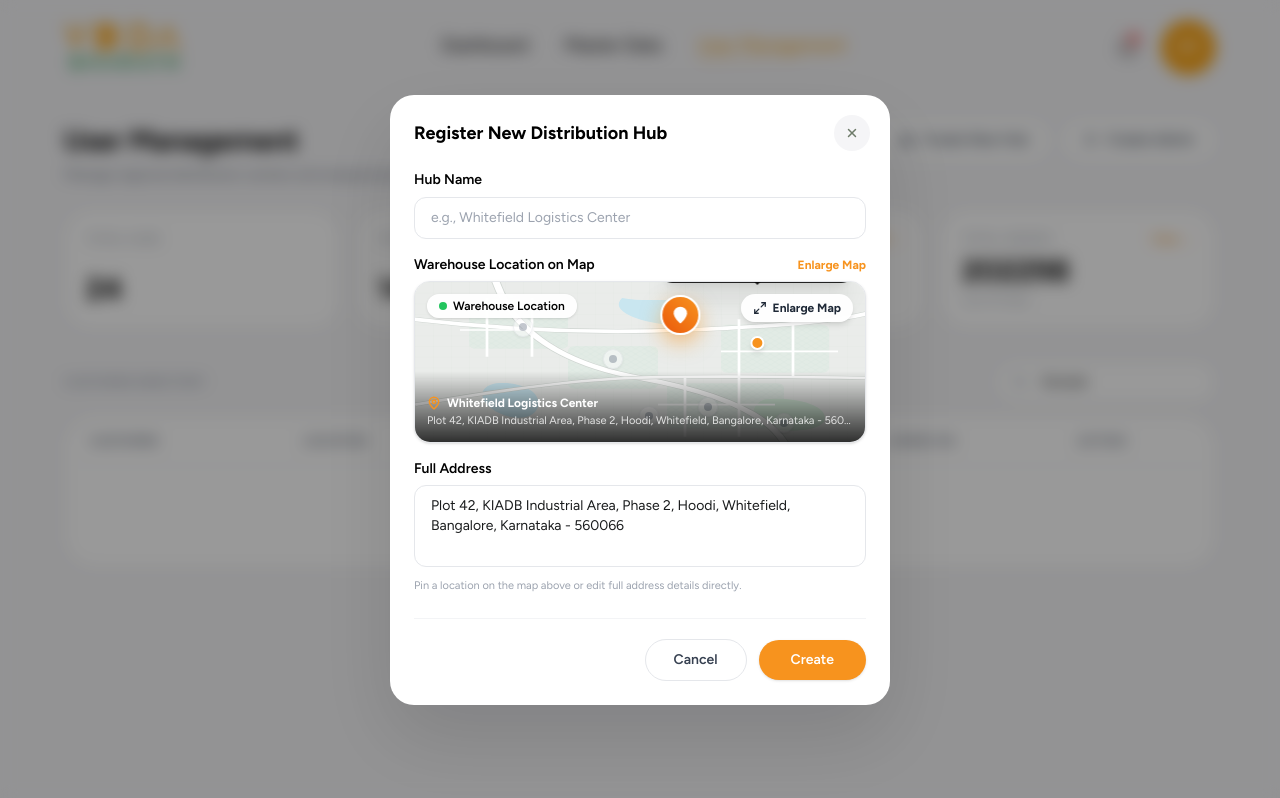
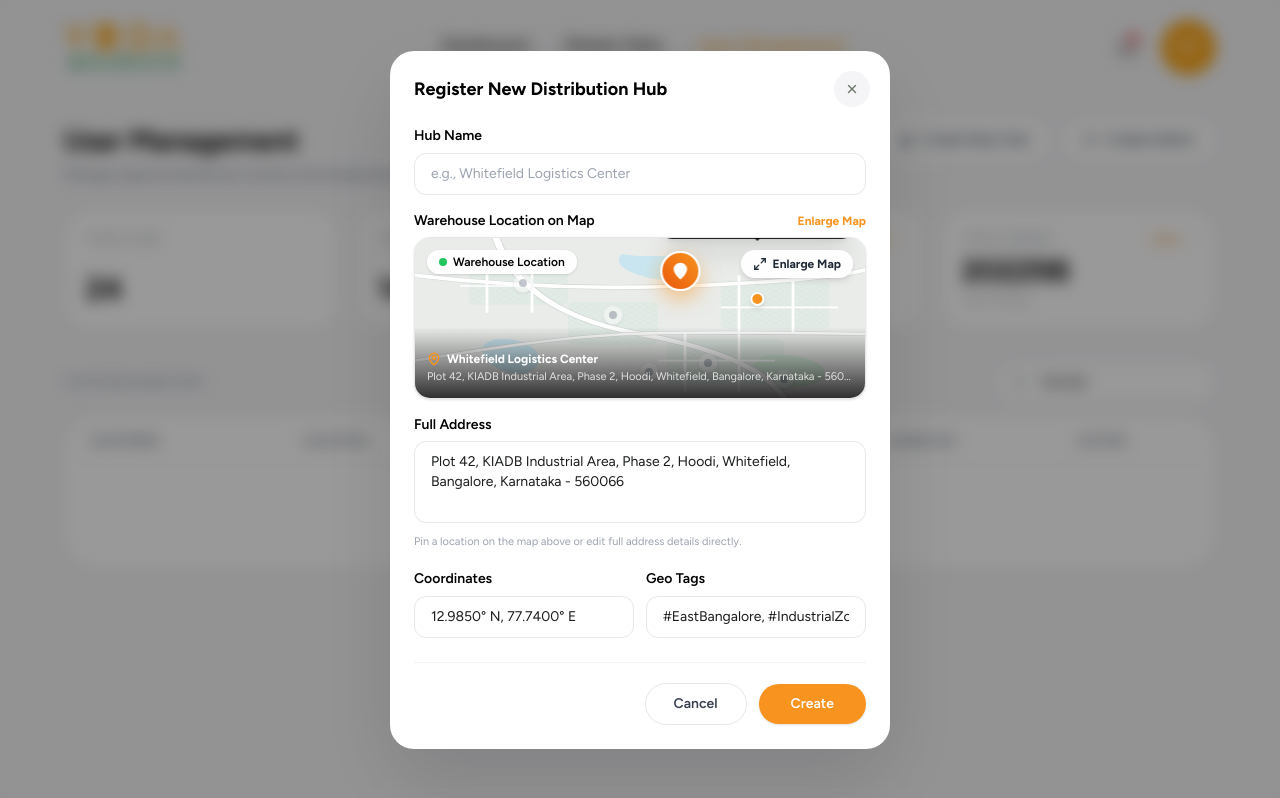
Before and after one commit to ARBRABBIT/Vedabharath-dashboards, a Next.js app: page /super-admin/users in a window 1280 px wide. Both pictures are taken after typing "Sample" into the empty fields and a click on the button "Create New Hub". Built offline with nearby package versions, Linux system fonts and the light colour scheme.

Commit message:
feat(users): add Geo Tags and Coordinates fields to Register New Distribution Hub modal

```diff
--- a/src/components/super-admin/users/CreateHubModal.tsx
+++ b/src/components/super-admin/users/CreateHubModal.tsx
@@ -16,6 +16,8 @@ export type HubFormData = {
   zone: string;
   address: string;
   adminId: string;
+  coordinates?: string;
+  geoTags?: string;
 };
 
 type CreateHubModalProps = {
@@ -29,6 +31,8 @@ type CreateHubModalProps = {
 export function CreateHubModal({ open, onClose, initial, admins = [], onSave }: CreateHubModalProps) {
   const [name, setName] = useState("");
   const [address, setAddress] = useState("");
+  const [coordinates, setCoordinates] = useState("");
+  const [geoTags, setGeoTags] = useState("");
   const [adminId, setAdminId] = useState("");
   const [mapModalOpen, setMapModalOpen] = useState(false);
   const [error, setError] = useState(false);
@@ -37,7 +41,10 @@ export function CreateHubModal({ open, onClose, initial, admins = [], onSave }:
   useEffect(() => {
     if (!open) return;
     setName(initial?.name ?? "");
-    setAddress(initial?.facilityAddress ?? WAREHOUSE_PRESETS[0].fullAddress);
+    const defaultPreset = WAREHOUSE_PRESETS[0];
+    setAddress(initial?.facilityAddress ?? defaultPreset.fullAddress);
+    setCoordinates(defaultPreset.coordinates);
+    setGeoTags(defaultPreset.geoTags);
     setAdminId(admins.find((admin) => admin.hubId === initial?.id)?.id ?? "");
     setError(false);
     setStep("form");
@@ -59,7 +66,14 @@ export function CreateHubModal({ open, onClose, initial, admins = [], onSave }:
         ? "Hyderabad"
         : "Regional Hub";
 
-    onSave({ name: name.trim(), zone: zoneName, address: address.trim(), adminId });
+    onSave({
+      name: name.trim(),
+      zone: zoneName,
+      address: address.trim(),
+      adminId,
+      coordinates: coordinates.trim(),
+      geoTags: geoTags.trim(),
+    });
     setStep("success");
   }
 
@@ -152,6 +166,31 @@ export function CreateHubModal({ open, onClose, initial, admins = [], onSave }:
               </p>
             </div>
 
+            {/* Geo Tags & Coordinates */}
+            <div className="grid grid-cols-1 gap-3 sm:grid-cols-2">
+              <div>
+                <label className="text-sm font-semibold text-black">Coordinates</label>
+                <input
+                  type="text"
+                  value={coordinates}
+                  onChange={(event) => setCoordinates(event.target.value)}
+                  placeholder="e.g., 12.9850° N, 77.7400° E"
+                  className="mt-1.5 w-full rounded-xl border border-[#E5E7EB] px-4 py-2.5 text-sm outline-none placeholder:text-[#9CA3AF] focus:border-[#F7931E]"
+                />
+              </div>
+
+              <div>
+                <label className="text-sm font-semibold text-black">Geo Tags</label>
+                <input
+                  type="text"
+                  value={geoTags}
+                  onChange={(event) => setGeoTags(event.target.value)}
+                  placeholder="e.g., #Industrial, #Logistics"
+                  className="mt-1.5 w-full rounded-xl border border-[#E5E7EB] px-4 py-2.5 text-sm outline-none placeholder:text-[#9CA3AF] focus:border-[#F7931E]"
+                />
+              </div>
+            </div>
+
             {error && (
               <p className="rounded-xl bg-[#FEF2F2] px-4 py-3 text-sm font-semibold text-[#EF4444]">
                 Please fill in Hub Name and Full Address.
@@ -183,8 +222,10 @@ export function CreateHubModal({ open, onClose, initial, admins = [], onSave }:
         open={mapModalOpen}
         onClose={() => setMapModalOpen(false)}
         initialAddress={address}
-        onConfirmLocation={(confirmedAddr) => {
+        onConfirmLocation={(confirmedAddr, confirmedCoords, confirmedTags) => {
           setAddress(confirmedAddr);
+          if (confirmedCoords) setCoordinates(confirmedCoords);
+          if (confirmedTags) setGeoTags(confirmedTags);
           setError(false);
         }}
       />
--- a/src/components/super-admin/users/WarehouseLocationMapModal.tsx
+++ b/src/components/super-admin/users/WarehouseLocationMapModal.tsx
@@ -10,6 +10,8 @@ export type WarehouseLocation = {
   area: string;
   city: string;
   fullAddress: string;
+  coordinates: string;
+  geoTags: string;
   x: number; // percentage (0-100)
   y: number; // percentage (0-100)
 };
@@ -21,6 +23,8 @@ export const WAREHOUSE_PRESETS: WarehouseLocation[] = [
     area: "KIADB Industrial Area, Phase 2",
     city: "Bangalore",
     fullAddress: "Plot 42, KIADB Industrial Area, Phase 2, Hoodi, Whitefield, Bangalore, Karnataka - 560066",
+    coordinates: "12.9850° N, 77.7400° E",
+    geoTags: "#EastBangalore, #IndustrialZone, #Tier1",
     x: 76,
     y: 38,
   },
@@ -30,6 +34,8 @@ export const WAREHOUSE_PRESETS: WarehouseLocation[] = [
     area: "Electronic City Phase 1",
     city: "Bangalore",
     fullAddress: "Survey No. 88, Electronic City Phase 1, Near Hosur Main Road, Bangalore, Karnataka - 560100",
+    coordinates: "12.8452° N, 77.6602° E",
+    geoTags: "#SouthBangalore, #TechCorridor, #ExpressHub",
     x: 65,
     y: 78,
   },
@@ -39,6 +45,8 @@ export const WAREHOUSE_PRESETS: WarehouseLocation[] = [
     area: "Peenya 4th Phase",
     city: "Bangalore",
     fullAddress: "Shed 15, Peenya 4th Phase, Industrial Estate, Bangalore, Karnataka - 560058",
+    coordinates: "13.0285° N, 77.5195° E",
+    geoTags: "#NorthBangalore, #IndustrialBelt, #HeavyLogistics",
     x: 24,
     y: 28,
   },
@@ -48,6 +56,8 @@ export const WAREHOUSE_PRESETS: WarehouseLocation[] = [
     area: "Financial District / Gachibowli",
     city: "Hyderabad",
     fullAddress: "Plot 12-B, Financial District, Nanakramguda, Gachibowli, Hyderabad, Telangana - 500032",
+    coordinates: "17.4401° N, 78.3489° E",
+    geoTags: "#Hyderabad, #FinancialDistrict, #MetroHub",
     x: 44,
     y: 48,
   },
@@ -57,6 +67,8 @@ export const WAREHOUSE_PRESETS: WarehouseLocation[] = [
     area: "Airport Cargo & Logistics Zone",
     city: "Hyderabad",
     fullAddress: "Survey 45/A, Shamshabad International Airport Cargo Zone, Hyderabad, Telangana - 500409",
+    coordinates: "17.2403° N, 78.4294° E",
+    geoTags: "#Hyderabad, #AirportCargo, #ExpressCargo",
     x: 52,
     y: 84,
   },
@@ -66,6 +78,8 @@ export const WAREHOUSE_PRESETS: WarehouseLocation[] = [
     area: "Bommasandra Industrial Area",
     city: "Bangalore",
     fullAddress: "Plot 104, 3rd Cross, Bommasandra Industrial Area, Anekal Taluk, Bangalore, Karnataka - 560099",
+    coordinates: "12.8123° N, 77.6890° E",
+    geoTags: "#Bangalore, #LogisticsPark, #Anekal",
     x: 82,
     y: 88,
   },
@@ -87,12 +101,19 @@ function getNearestOrCustomLocation(x: number, y: number): WarehouseLocation {
   const city = x > 50 ? "Bangalore" : "Hyderabad";
   const pin = x > 50 ? `5600${10 + sector}` : `5000${20 + sector}`;
 
+  const lat = (12.5 + (100 - y) * 0.05).toFixed(4);
+  const lng = (77.2 + x * 0.015).toFixed(4);
+  const coordinates = `${lat}° N, ${lng}° E`;
+  const geoTags = `#${city}, #${zoneName.replace(/\s+/g, "")}, #Sector${sector}`;
+
   return {
     id: `loc-${Math.round(x)}-${Math.round(y)}`,
     name: `Distribution Center (Sec ${sector})`,
     area: `${zoneName}, Block ${block}`,
     city,
     fullAddress: `Plot No. ${sector * 8 + block}, Sector ${sector}, ${zoneName}, ${city}, ${city === "Bangalore" ? "Karnataka" : "Telangana"} - ${pin}`,
+    coordinates,
+    geoTags,
     x: Math.round(x),
     y: Math.round(y),
   };
@@ -378,7 +399,7 @@ export function WarehouseLocationMapModal({
   open: boolean;
   onClose: () => void;
   initialAddress?: string;
-  onConfirmLocation: (address: string) => void;
+  onConfirmLocation: (address: string, coordinates?: string, geoTags?: string) => void;
 }) {
   const [activeLocation, setActiveLocation] = useState<WarehouseLocation>(() => {
     if (initialAddress) {
@@ -427,7 +448,7 @@ export function WarehouseLocationMapModal({
   }
 
   function handleConfirm() {
-    onConfirmLocation(activeLocation.fullAddress);
+    onConfirmLocation(activeLocation.fullAddress, activeLocation.coordinates, activeLocation.geoTags);
     onClose();
   }
 
```
